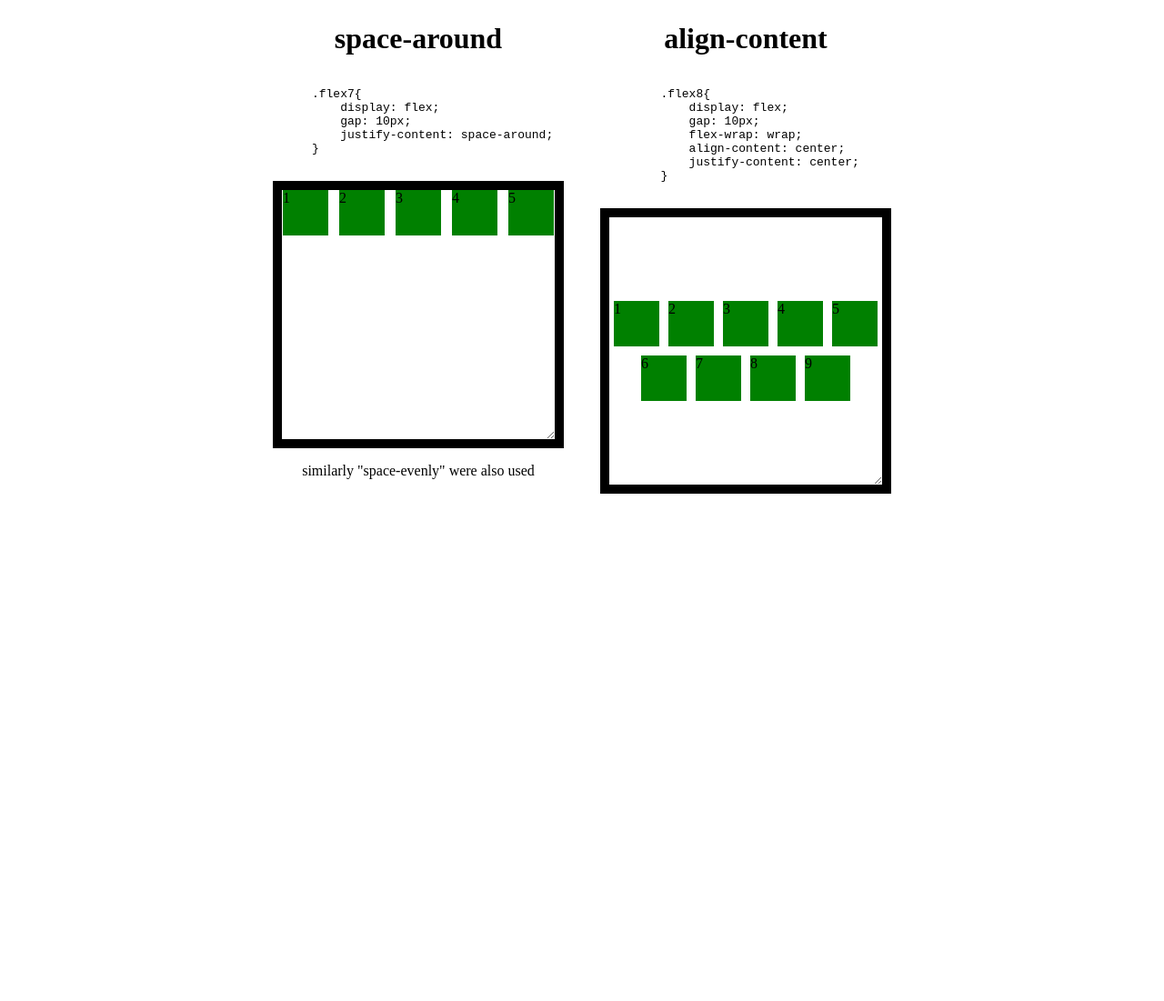
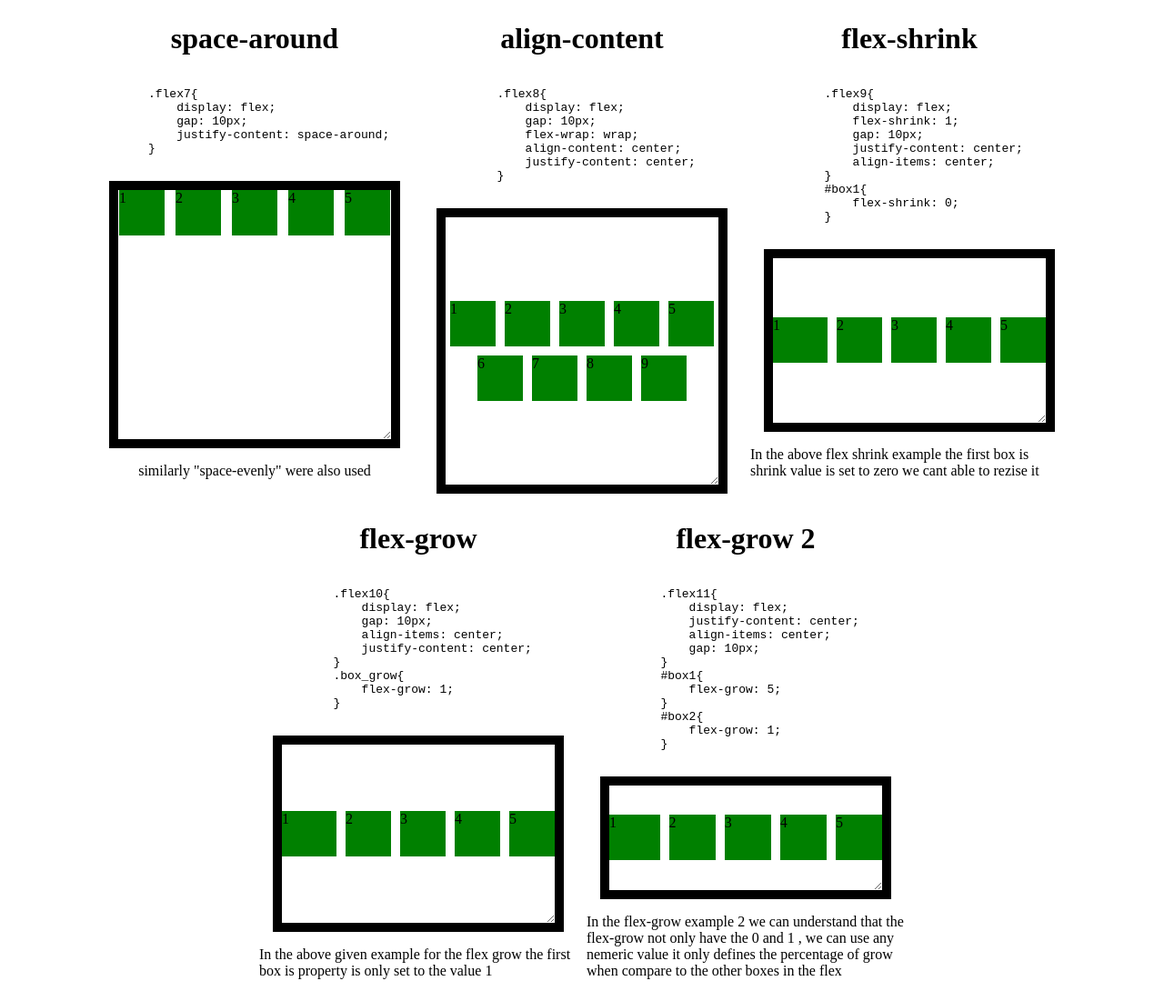
Before and after one commit to Nandeesh-Gopal/portfolio, a plain HTML site: page css.html in a window 1280 px wide. Shown: the part 1105-2206 px from the top of the page at 91% size. Before the commit the page ends 1656 px from the top, so only its background shows below. Drawn offline with Linux system fonts and the light colour scheme.

Commit message:
properties added

```diff
--- a/css.html
+++ b/css.html
@@ -154,5 +154,75 @@
             <div class="box">9</div>
         </div>
     </div>
+    <div class="cont">
+        <h1>flex-shrink</h1>
+        <pre class="code">
+    .flex9{
+        display: flex;
+        flex-shrink: 1;
+        gap: 10px;
+        justify-content: center;
+        align-items: center;
+    }
+    #box1{
+        flex-shrink: 0;
+    }
+        </pre>
+        <div class="flex9 container">
+            <div id="box1" class="box">1</div>
+            <div class="box">2</div>
+            <div class="box">3</div>
+            <div class="box">4</div>
+            <div class="box">5</div>
+        </div>
+        <p>In the above flex shrink example the first box is shrink value is set to zero we cant able to rezise it</p>
+    </div>
+    <div class="cont">
+        <h1>flex-grow</h1>
+        <pre class="code">
+    .flex10{
+        display: flex;
+        gap: 10px;
+        align-items: center;
+        justify-content: center;
+    }
+    .box_grow{
+        flex-grow: 1;
+    }
+        </pre>
+        <div class="flex10 container">
+            <div class="box box_grow">1</div>
+            <div class="box">2</div>
+            <div class="box">3</div>
+            <div class="box">4</div>
+            <div class="box">5</div>
+        </div>
+        <p>In the above given example for the flex grow the first box is property is only set to the value 1</p>
+    </div>
+    <div class="cont">
+        <h1>flex-grow 2</h1>
+        <pre class="code">
+    .flex11{
+        display: flex;
+        justify-content: center;
+        align-items: center;
+        gap: 10px;
+    }
+    #box1{
+        flex-grow: 5;
+    }
+    #box2{
+        flex-grow: 1;
+    }
+        </pre>
+        <div class="flex11 container">
+            <div class="box" id="box1">1</div>
+            <div class="box" id="box2">2</div>
+            <div class="box" id="box2">3</div>
+            <div class="box" id="box2">4</div>
+            <div class="box" id="box2">5</div>
+        </div>
+    <p>In the flex-grow example 2 we can understand that the flex-grow not only have the 0 and 1 , we can use any nemeric value it only defines the percentage of grow when compare to the other boxes in the flex</p>
+    </div>
 </body>
 </html>
--- a/styles.css
+++ b/styles.css
@@ -76,3 +76,34 @@
         align-content: center;
         justify-content: center;
     }
+    .flex9{
+        display: flex;
+        flex-shrink: 1;
+        gap: 10px;
+        justify-content: center;
+        align-items: center;
+    }
+    #box1{
+        flex-shrink: 0;
+    }
+    .flex10{
+        display: flex;
+        gap: 10px;
+        align-items: center;
+        justify-content: center;
+    }
+    .box_grow{
+        flex-grow: 1;
+    }
+    .flex11{
+        display: flex;
+        justify-content: center;
+        align-items: center;
+        gap: 10px;
+    }
+    #box1{
+        flex-grow: 5;
+    }
+    #box2{
+        flex-grow: 1;
+    }
```
